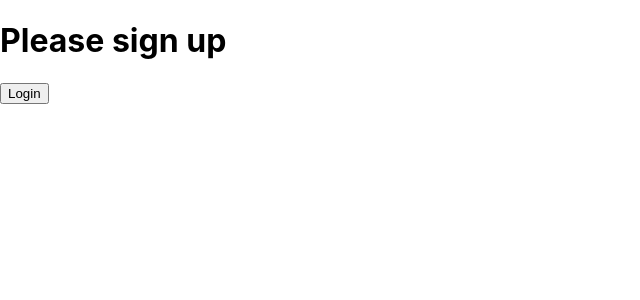
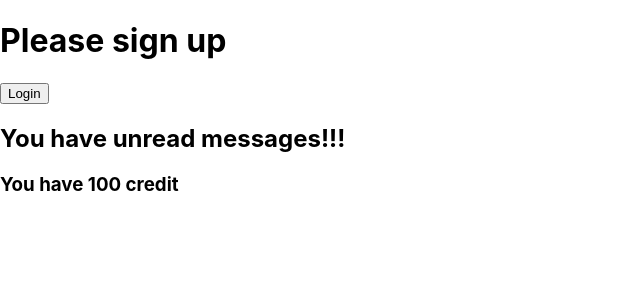
Before and after one commit to dhanasp/react-basic-app, a React (Create React App) app: page / in a window 1280 px wide. Shown: the top 300 px of the page, without its empty margins (0-640 px from the left). Built offline with nearby package versions, Linux system fonts and the light colour scheme.

Commit message:
Inline if else with conditional operator

```diff
--- a/src/App.js
+++ b/src/App.js
@@ -8,7 +8,7 @@ import LoginControl from "./LoginControl";
 
 function App() {
     return <div>
-        <LoginControl/>
+        <LoginControl hasNewMessage credit={100}/>
     </div>
 }
 
--- a/src/LoginControl.js
+++ b/src/LoginControl.js
@@ -20,7 +20,7 @@ class LoginControl extends Component {
     render() {
         let button;
         if (this.state.isLoggedIn) {
-            button = <LogoutButton onClick={this.   handleLogoutClick}/>
+            button = <LogoutButton onClick={this.handleLogoutClick}/>
         } else {
             button = <LoginButton onClick={this.handleLoginClick}/>
         }
@@ -28,6 +28,8 @@ class LoginControl extends Component {
             <div>
                 <Greeting isLoggedIn={this.state.isLoggedIn}/>
                 {button}
+                {this.props.hasNewMessage && <h2>You have unread messages!!!</h2>}
+                {this.props.credit > 0 ? <h3>You have {this.props.credit} credit</h3> : <h3>You have no credits</h3>}
             </div>
         );
     }
```
